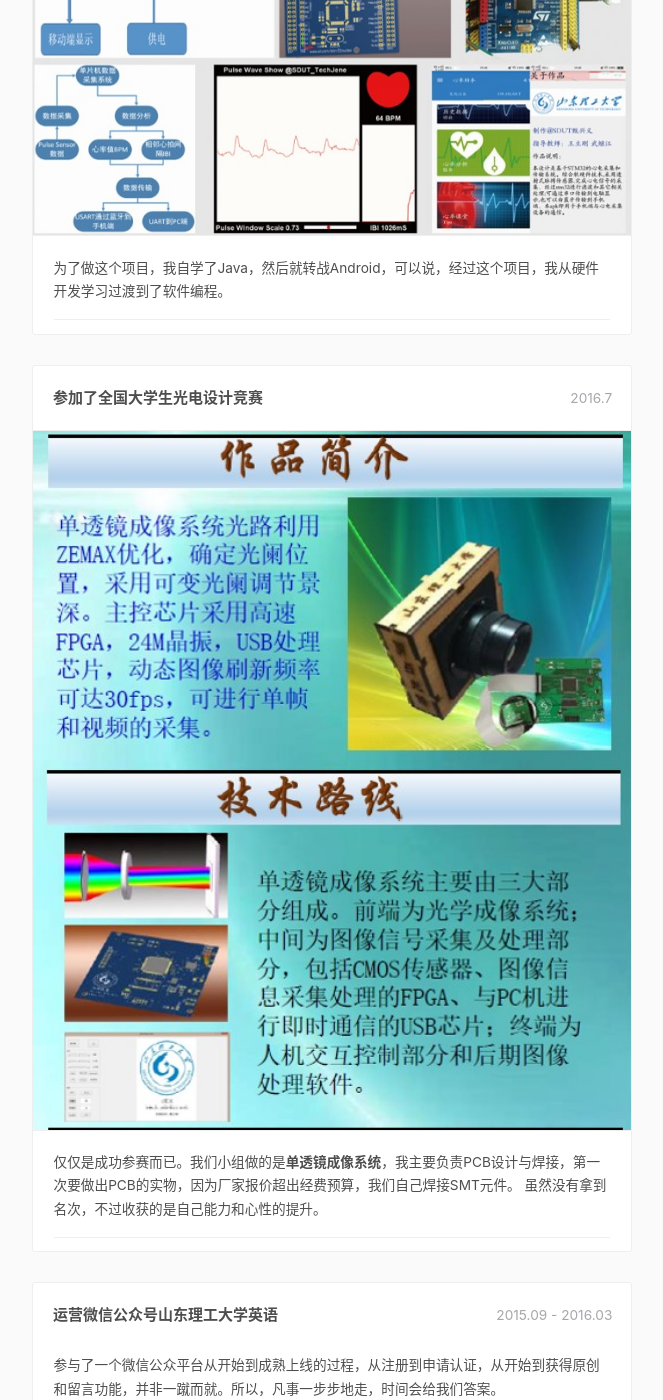
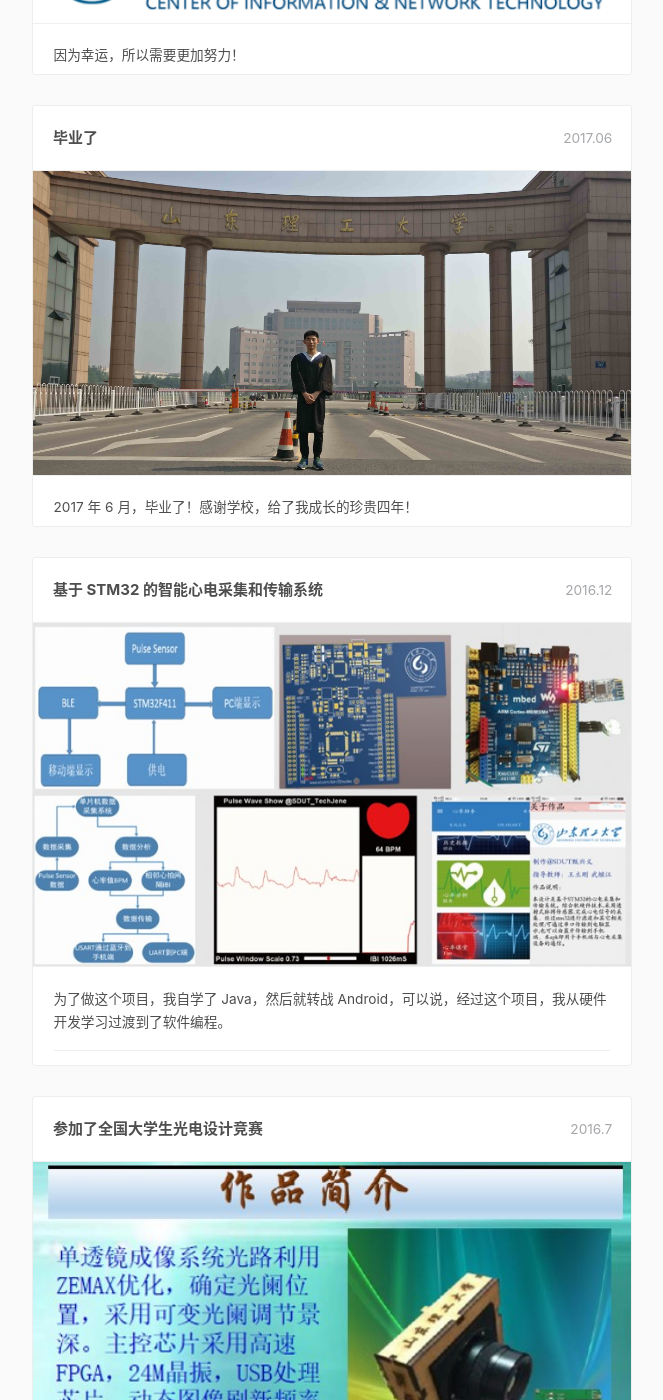
Before and after one commit to TechJene/TechJene.github.io, a Jekyll site: the page built from portfolio/index.html, in a window 1280 px wide and 1400 px high, scrolled down 1054 px. Shown: the whole window, without its empty margins (308-971 px from the left). Built offline with Jekyll 4.4.1, drawn with Linux system fonts in a browser that asks for light colours; nearby versions of some CDN libraries; comment, search, counter and statistics services are not loaded; some of the changed text lies outside the part shown.

Commit message:
update timeline

```diff
--- a/portfolio/index.html
+++ b/portfolio/index.html
@@ -19,15 +19,16 @@ layout: default
 				<img width="175" height="175" style="border-radius:50%;" src="/img/avatar-jene.jpg">
 				<h1>Jene</h1>
 				<p>A student majors in Optical,<br>
-					now focus on Android Development.</p>
+					now focus on Network operation and maintenance.</p>
 			</header>
 			<div class="main">
 				<ul class="cbp_tmtimeline">
+
 					<li>
 						<div class="cbp_tmlabel">
-							<h2 id="boxoffice">毕业在即</h2>
-							<time>2017.06</time>
-							<img src="images/graduate.jpg">
+							<h2 id="boxoffice">在路上</h2>
+							<time></time>
+							<img src="images/future.jpg">
 							<ul>
 								<li>
 									未来还很长，未来已在路上！
@@ -39,12 +40,40 @@ layout: default
 
 					<li>
 						<div class="cbp_tmlabel">
-							<h2 id="hslider">基于stm32的智能心电采集和传输系统</h2>
+							<h2 id="boxoffice">工作</h2>
+							<time>2017.07</time>
+							<img src="images/bnuinfo.png">
+							<ul>
+								<li>
+									因为幸运，所以需要更加努力！
+								</li>
+								</li>
+							</ul>
+						</div>
+					</li>
+
+					<li>
+						<div class="cbp_tmlabel">
+							<h2 id="boxoffice">毕业了</h2>
+							<time>2017.06</time>
+							<img src="images/graduate.jpg">
+							<ul>
+								<li>
+									2017 年 6 月，毕业了！感谢学校，给了我成长的珍贵四年！
+								</li>
+								</li>
+							</ul>
+						</div>
+					</li>
+
+					<li>
+						<div class="cbp_tmlabel">
+							<h2 id="hslider">基于 STM32 的智能心电采集和传输系统</h2>
 							<time>2016.12</time>
 							<img src="images/school-project.jpg">
 							<ul>
 								<li>
-									为了做这个项目，我自学了Java，然后就转战Android，可以说，经过这个项目，我从硬件开发学习过渡到了软件编程。
+									为了做这个项目，我自学了 Java，然后就转战 Android，可以说，经过这个项目，我从硬件开发学习过渡到了软件编程。
 								</li>
 								<li class="skill">
 								</li>
@@ -57,7 +86,7 @@ layout: default
 							<time>2016.7</time>
 							<img src="images/school-compet.jpg">
 							<ul>
-								<li>仅仅是成功参赛而已。我们小组做的是<b>单透镜成像系统</b>，我主要负责PCB设计与焊接，第一次要做出PCB的实物，因为厂家报价超出经费预算，我们自己焊接SMT元件。
+								<li>仅仅是成功参赛而已。我们小组做的是<b>单透镜成像系统</b>，我主要负责 PCB 设计与焊接，第一次要做出 PCB 的实物，因为厂家报价超出经费预算，我们自己焊接SMT元件。
 									虽然没有拿到名次，不过收获的是自己能力和心性的提升。</li>
 								<li class="skill">
 								</li>
```
Also changed, not shown: portfolio/images/bnuinfo.png (added), portfolio/images/future.jpg (added), portfolio/images/graduate.jpg.
